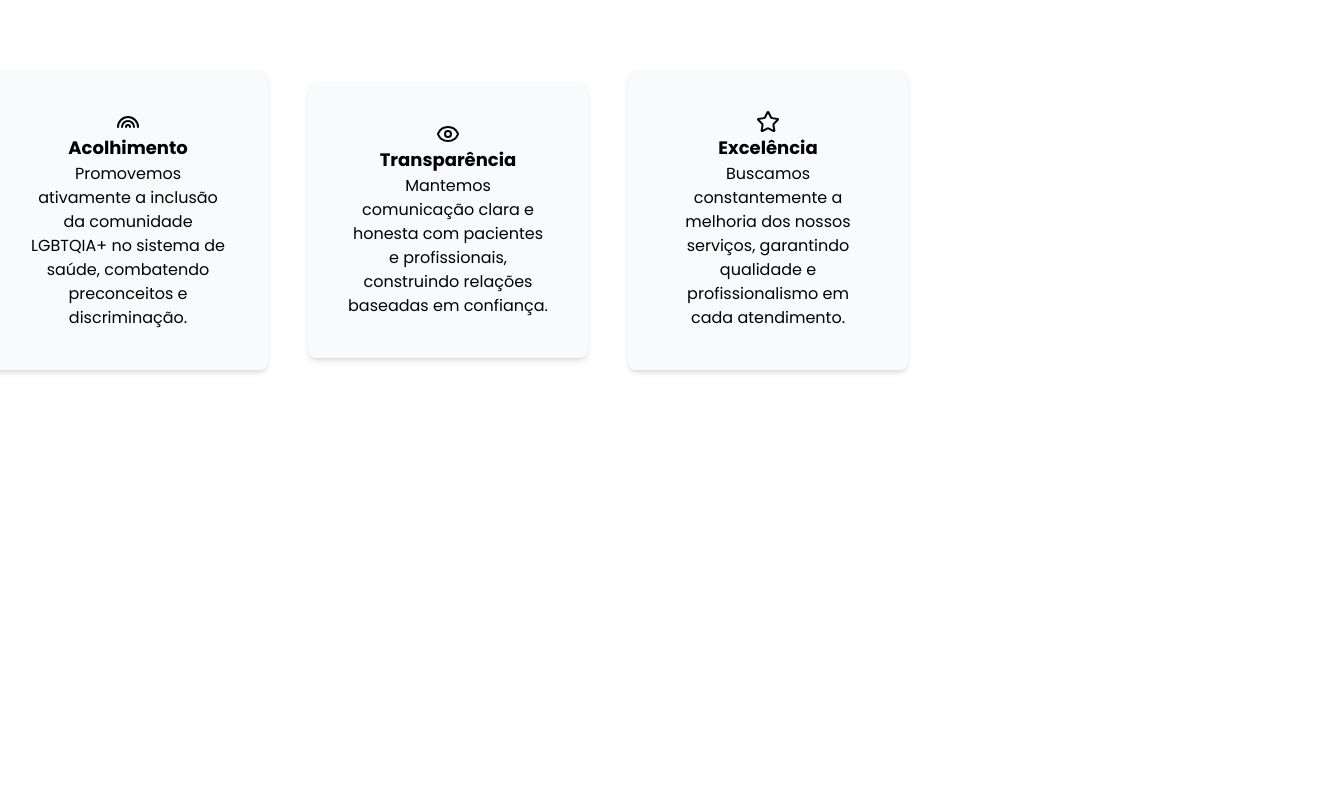
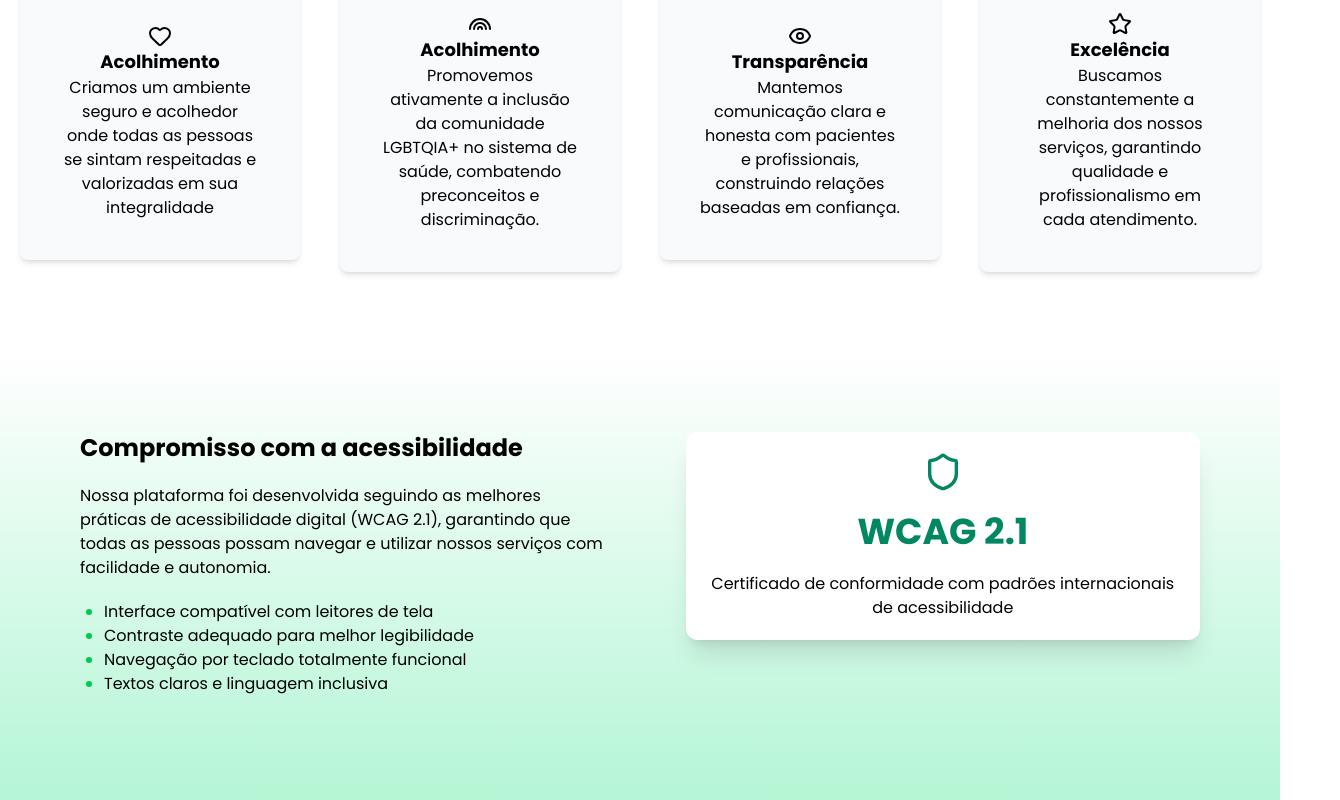
Before and after one commit to Arthurvini17/teste-tecnico-lacrei-saude, a Next.js app: page / in a window 1280 px wide. Shown: the part 978-1778 px from the top of the page, 1340 px wide, since content can reach past the window. Before the commit the page ends 1436 px from the top, so only its background shows below. Built offline with nearby package versions, Linux system fonts and the light colour scheme.

Commit message:
Add Acessbility component and update Home layout

```diff
--- a/src/app/page.tsx
+++ b/src/app/page.tsx
@@ -1,3 +1,4 @@
+import Acessbility from "@/components/Acessbility";
 import HeroSection from "@/components/HeroSection";
 import OurMission from "@/components/OurMission";
 
@@ -9,6 +10,7 @@ export default function Home() {
 
       <HeroSection />
       <OurMission />
+      <Acessbility />
     </div>
   );
 }
--- /dev/null
+++ b/src/components/Acessbility/index.tsx
@@ -0,0 +1,30 @@
+import { Shield } from "lucide-react"
+
+export default function Acessbility() {
+    return (
+        <section className="flex  flex-col md:flex-row md:justify-between bg-gradient-to-b  to-green-400/30 gap-20  sm:p-20 px-10">
+            <div className="">
+                <div className="sm:max-w-xl sm:gap-5 sm:flex sm:flex-col  flex flex-col gap-5 text-start  ">
+                    <h1 className="font-bold sm:text-2xl text-2xl  max-w-xl ">Compromisso com a acessibilidade</h1>
+                    <p className="text-md">Nossa plataforma foi desenvolvida seguindo as melhores práticas de acessibilidade digital (WCAG 2.1), garantindo que todas as pessoas possam navegar e utilizar nossos serviços com facilidade e autonomia.</p>
+
+                    <ul className="list-disc text-md marker:text-green-500 pl-2 sm:pl-6 ">
+                        <li>Interface compatível com leitores de tela</li>
+                        <li>Contraste adequado para melhor legibilidade</li>
+                        <li>Navegação por teclado totalmente funcional</li>
+                        <li>Textos claros e linguagem inclusiva</li>
+                    </ul>
+                </div>
+
+            </div>
+
+            <div className="bg-white sm:p-5 sm:mb-20 sm:rounded-xl sm:shadow-xl  items-center self-center  md:w-1/2  w-60 rounded-xl">
+                <div className="sm:flex sm:flex-col flex flex-col items-center text-center  sm:gap-5 sm:items-center ">
+                    <Shield className="text-[#018762] sm:w-10 sm:h-10 " />
+                    <h1 className="sm:text-4xl  text-[#018762] font-bold">WCAG 2.1</h1>
+                    <p>Certificado de conformidade com padrões internacionais de acessibilidade</p>
+                </div>
+            </div>
+        </section>
+    )
+}
--- a/src/components/OurMission/index.tsx
+++ b/src/components/OurMission/index.tsx
@@ -30,7 +30,7 @@ const CardListData = [
 export default function OurMission() {
     return (
 
-        <section className="mt-20 sm:flex sm:items-center sm:justify-center sm:text-center sm:flex-col flex flex-col max-w-xl p-2 text-center">
+        <section className="mt-20 sm:flex sm:items-center sm:justify-center sm:text-center sm:flex-col flex flex-col  text-center">
             <div>
                 <h2 className=" text-[#018762]">Nossa missão</h2>
                 <h2 className="mb-6 text-3xl font-bold tracking-tight text-foreground sm:text-4xl  text-balance">Transformar o acesso à saúde para a comunidade LGBTQIA+</h2>
@@ -39,10 +39,10 @@ export default function OurMission() {
 
 
             <div>
-                <h1 className="font-semibold mt-5">Nossos valores</h1>
+                <h1 className="font-semibold sm:mt-5">Nossos valores</h1>
             </div>
 
-            <div className="sm:flex sm:flex-row  flex flex-col items-center gap-10  p-20  ">
+            <div className="sm:flex sm:flex-row  flex flex-col items-center gap-10 mt-10 sm:mt-2 p-20  ">
                 {CardListData.map((card, index) => (
                     <CardList
                         key={index}
```
